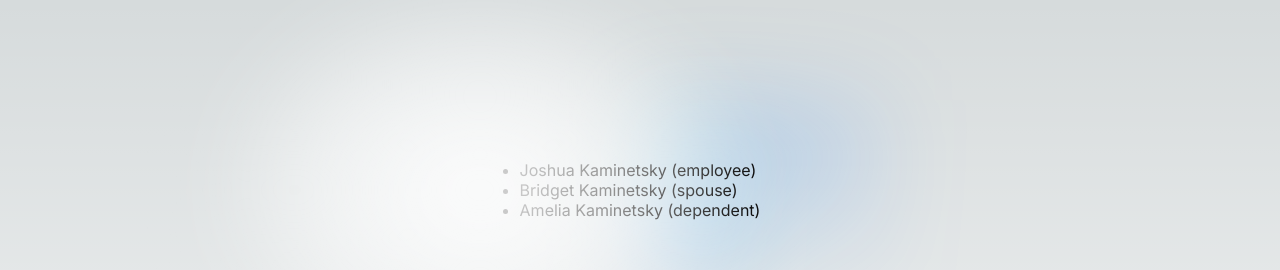
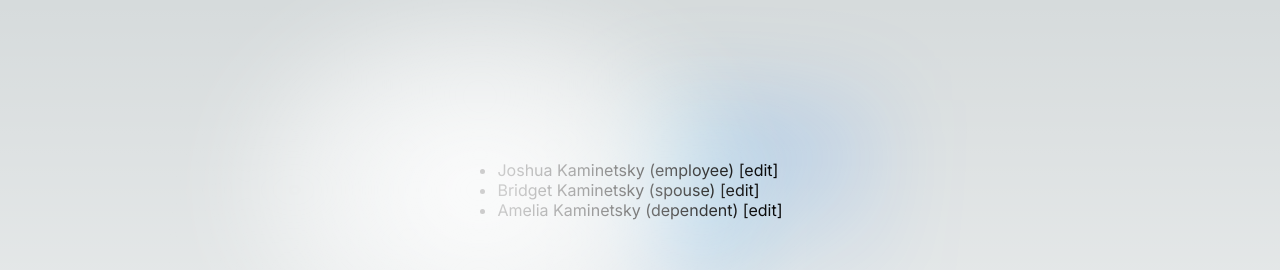
Before and after one commit to ethersage/paylocity-coding-challenge, a Next.js app: page / in a window 1280 px wide. Shown: the top 270 px of the page. Built offline with nearby package versions, Linux system fonts and the light colour scheme.

Commit message:
edit route displays person

```diff
--- a/src/ListPeople/ListPeople.tsx
+++ b/src/ListPeople/ListPeople.tsx
@@ -2,41 +2,19 @@
  * List the employee and their dependents
  */
 
-type PersonType = "employee" | "spouse" | "dependent";
-
-interface Person {
-  id: number;
-  name: string;
-  type: PersonType;
-}
-
-/**
- * Mock out data, will move this into a API if we get time
- */
-const peopleData: Person[] = [
-  {
-    id: 0,
-    name: "Joshua Kaminetsky",
-    type: "employee",
-  },
-  {
-    id: 1,
-    name: "Bridget Kaminetsky",
-    type: "spouse",
-  },
-  {
-    id: 2,
-    name: "Amelia Kaminetsky",
-    type: "dependent",
-  },
-];
+import peopleData from "@/mock-data";
+import Link from "next/link";
 
 export default function ListPeople() {
   return (
     <ul>
       {peopleData.map((person) => (
         <li key={person.id}>
-          {person.name} ({person.type})
+          <Link href={`/edit`}>
+            {person.name} ({person.type})
+          </Link>
+          &nbsp;
+          <Link href={`/edit/${person.id}`}>[edit]</Link>
         </li>
       ))}
     </ul>
--- a/src/app/page.tsx
+++ b/src/app/page.tsx
@@ -1,4 +1,3 @@
-import Image from "next/image";
 import styles from "./page.module.css";
 import ListPeople from "@/ListPeople/ListPeople";
 
--- /dev/null
+++ b/src/mock-data.tsx
@@ -0,0 +1,30 @@
+export type PersonType = "employee" | "spouse" | "dependent";
+
+export interface Person {
+  id: number;
+  name: string;
+  type: PersonType;
+}
+
+/**
+ * Mock out data, will move this into a API if we get time
+ */
+const peopleData: Person[] = [
+  {
+    id: 0,
+    name: "Joshua Kaminetsky",
+    type: "employee",
+  },
+  {
+    id: 1,
+    name: "Bridget Kaminetsky",
+    type: "spouse",
+  },
+  {
+    id: 2,
+    name: "Amelia Kaminetsky",
+    type: "dependent",
+  },
+];
+
+export default peopleData;
```
Also changed, not shown: src/EditPerson/EditPerson.tsx (added, +7 -0 lines), src/app/edit/[id]/page.tsx (added, +17 -0 lines).
